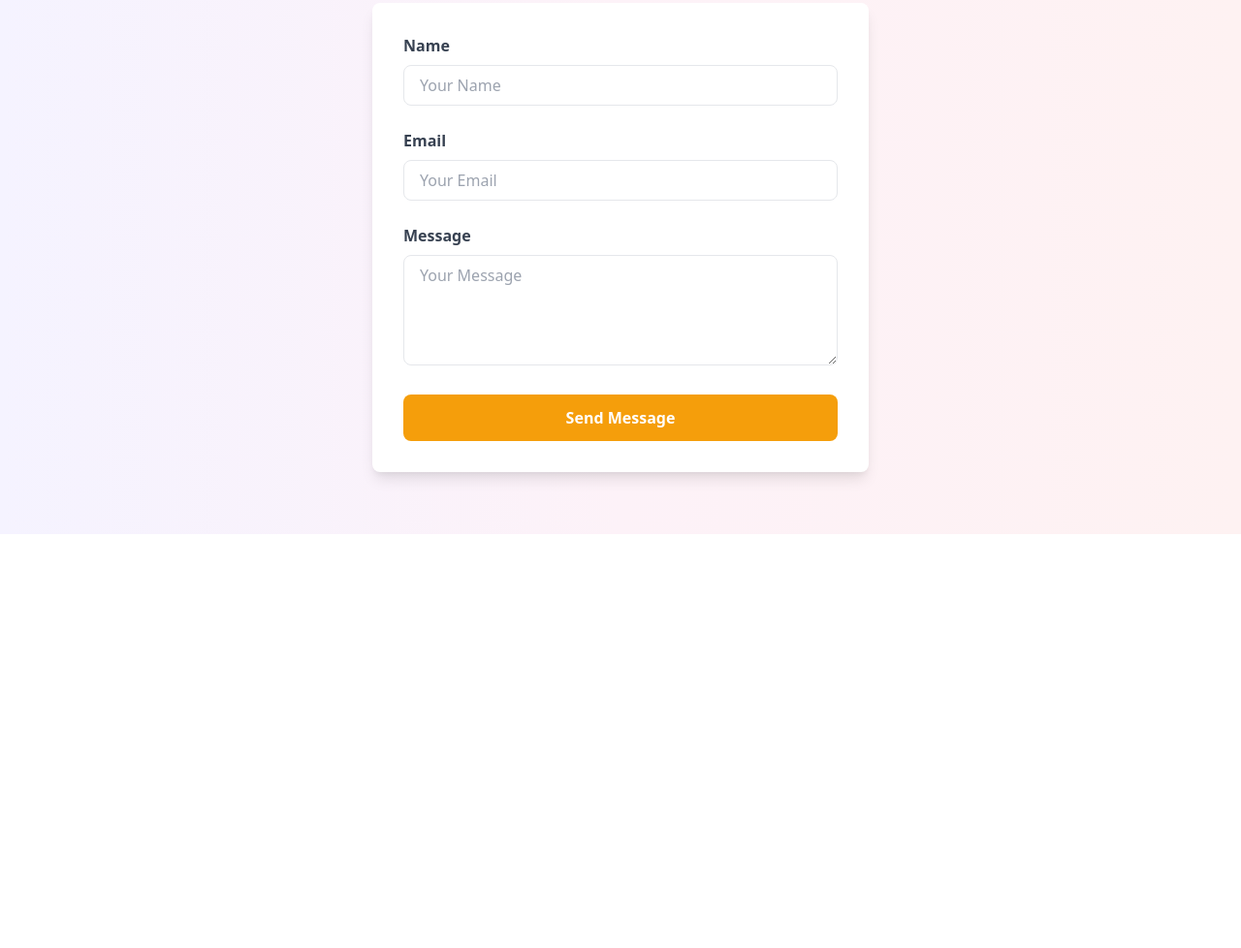
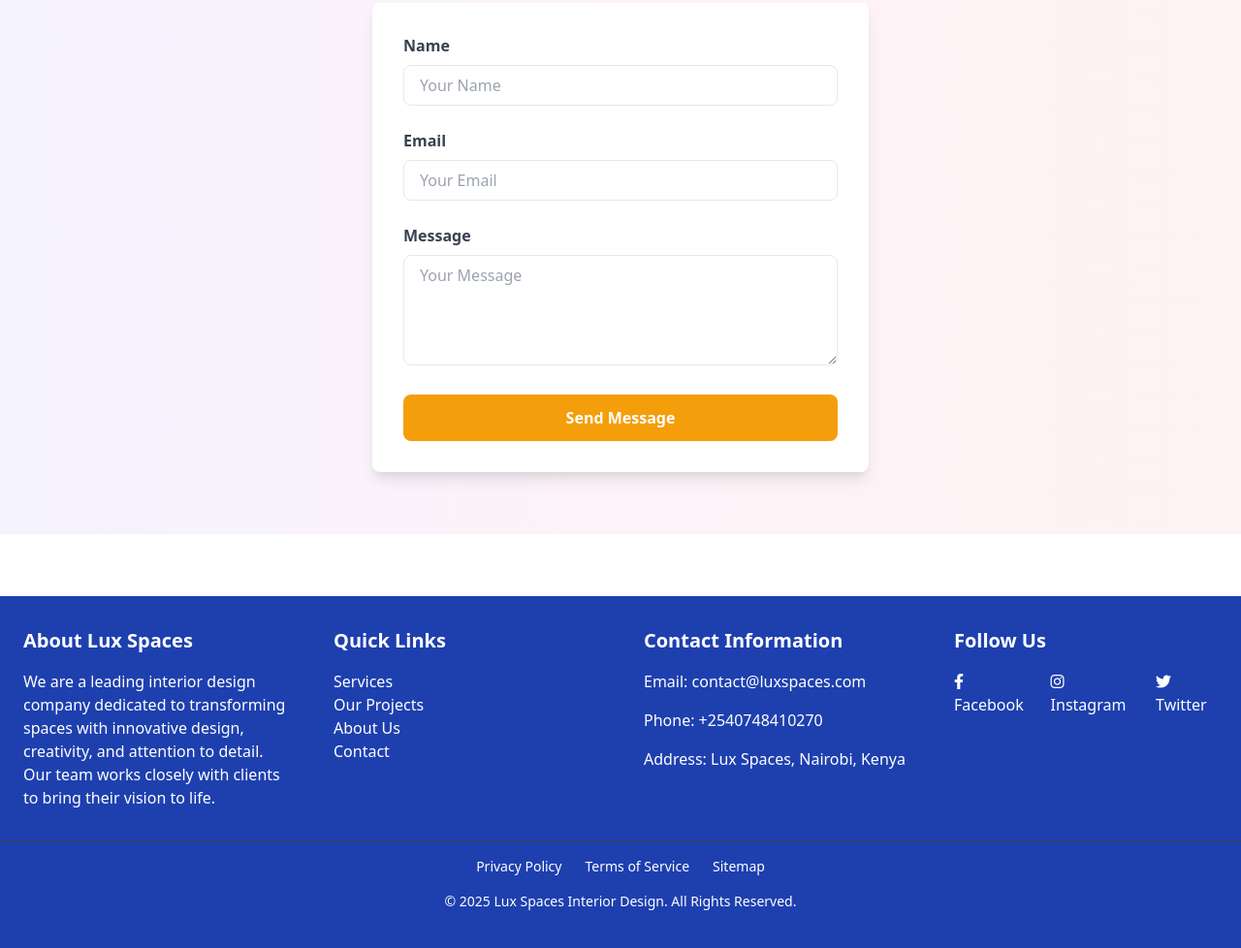
Before and after one commit to Masigacodes/gomycode-lux-spaces-interior-design, a plain HTML site: page index.html in a window 1280 px wide. Shown: the part 2505-3483 px from the top of the page at 97% size. Before the commit the page ends 3124 px from the top, so only its background shows below. Drawn offline with nearby package versions, Linux system fonts and the light colour scheme.

Commit message:
add the footer section

```diff
--- a/index.html
+++ b/index.html
@@ -5,6 +5,7 @@
   <meta name="viewport" content="width=device-width, initial-scale=1.0">
   <title>Lux Spaces Interior Design</title>
   <link rel="stylesheet" href="https://cdn.jsdelivr.net/npm/tailwindcss@2.2.19/dist/tailwind.min.css">
+  <link rel="stylesheet" href="https://cdnjs.cloudflare.com/ajax/libs/font-awesome/5.15.4/css/all.min.css">
   <style>
     /* Additional Custom Styles */
     .hero-bg {
@@ -118,10 +119,64 @@
   </section>
 
   <!-- Footer -->
-  <footer class="bg-gradient-to-r from-teal-600 via-purple-600 to-pink-600 text-white py-6">
-    <div class="container mx-auto px-6 text-center">
-      <p class="text-sm">&copy; 2025 Lux Spaces Interior Design. All Rights Reserved.</p>
+  <footer class="bg-blue-800 text-white py-8 mt-16">
+    <div class="container mx-auto px-6 grid grid-cols-1 md:grid-cols-2 lg:grid-cols-4 gap-12">
+
+      <!-- About Section -->
+      <div class="space-y-4">
+        <h4 class="text-xl font-semibold">About Lux Spaces</h4>
+        <p>We are a leading interior design company dedicated to transforming spaces with innovative design, creativity, and attention to detail. Our team works closely with clients to bring their vision to life.</p>
+      </div>
+
+      <!-- Quick Links Section -->
+      <div class="space-y-4">
+        <h4 class="text-xl font-semibold">Quick Links</h4>
+        <ul>
+          <li><a href="#services" class="hover:text-yellow-300">Services</a></li>
+          <li><a href="#projects" class="hover:text-yellow-300">Our Projects</a></li>
+          <li><a href="#about" class="hover:text-yellow-300">About Us</a></li>
+          <li><a href="#contact" class="hover:text-yellow-300">Contact</a></li>
+        </ul>
+      </div>
+
+      <!-- Contact Information Section -->
+      <div class="space-y-4">
+        <h4 class="text-xl font-semibold">Contact Information</h4>
+        <p>Email: <a href="mailto:contact@luxspaces.com" class="hover:text-yellow-300">contact@luxspaces.com</a></p>
+        <p>Phone: <a href="tel:+2540748410270" class="hover:text-yellow-300">+2540748410270</a></p>
+        <p>Address: Lux Spaces, Nairobi, Kenya</p>
+      </div>
+
+      <!-- Social Media Section -->
+      <div class="space-y-4">
+        <h4 class="text-xl font-semibold">Follow Us</h4>
+        <div class="flex space-x-6">
+          <a href="https://facebook.com" target="_blank" rel="noopener noreferrer" class="hover:text-yellow-300">
+            <i class="fab fa-facebook-f"></i> Facebook
+          </a>
+          <a href="https://instagram.com" target="_blank" rel="noopener noreferrer" class="hover:text-yellow-300">
+            <i class="fab fa-instagram"></i> Instagram
+          </a>
+          <a href="https://twitter.com" target="_blank" rel="noopener noreferrer" class="hover:text-yellow-300">
+            <i class="fab fa-twitter"></i> Twitter
+          </a>
+        </div>
+      </div>
+
+    </div>
+
+    <!-- Legal Information Section -->
+    <div class="text-center text-sm py-4 border-t border-gray-700 mt-8">
+      <div class="container mx-auto px-6">
+        <ul class="flex justify-center space-x-6">
+          <li><a href="/privacy-policy" class="hover:text-yellow-300">Privacy Policy</a></li>
+          <li><a href="/terms-of-service" class="hover:text-yellow-300">Terms of Service</a></li>
+          <li><a href="/sitemap" class="hover:text-yellow-300">Sitemap</a></li>
+        </ul>
+        <p class="mt-4">&copy; 2025 Lux Spaces Interior Design. All Rights Reserved.</p>
+      </div>
     </div>
   </footer>
+
 </body>
 </html>
```
